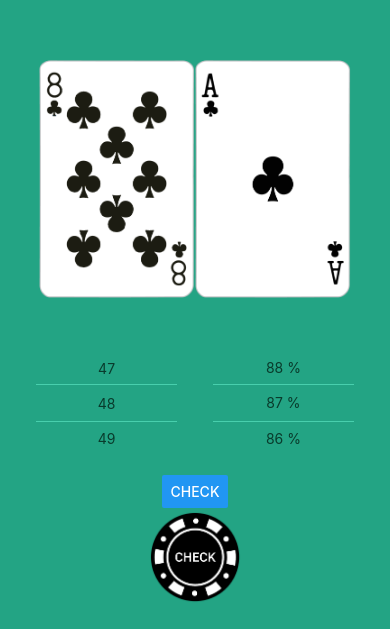
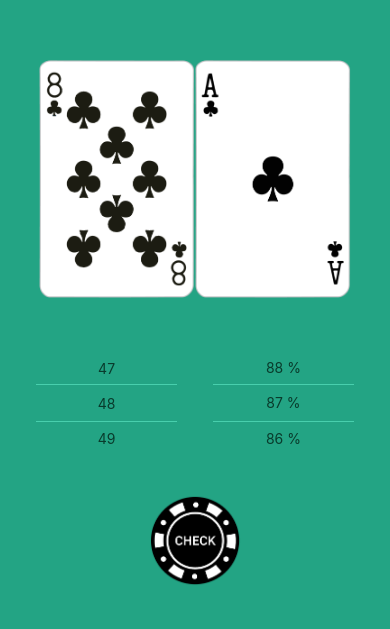
Before and after one commit to roblll/stringbet, a React Native app: screen / in a window 390 px wide. Shown: the part 215-844 px from the top of the page. Built offline with nearby package versions, Linux system fonts and the light colour scheme.

Commit message:
Update App.tsx to remove Button and Text

```diff
--- a/App.tsx
+++ b/App.tsx
@@ -1,6 +1,6 @@
 import { StatusBar } from 'expo-status-bar';
 import React, { useState } from 'react';
-import { StyleSheet, View, Dimensions, Button, Modal, Text } from 'react-native';
+import { StyleSheet, View, Dimensions, Modal } from 'react-native';
 
 import Card from './components/Card';
 import ScrollPicker, { dataType } from './components/ScrollPicker';
@@ -147,7 +147,6 @@ const App = () => {
         />
       </View>
       <View style={styles.buttonContainer}>
-        <Button title='Check' onPress={checkAnswer} />
         <ChipButton onPress={checkAnswer} />
       </View>
     </View>
```
